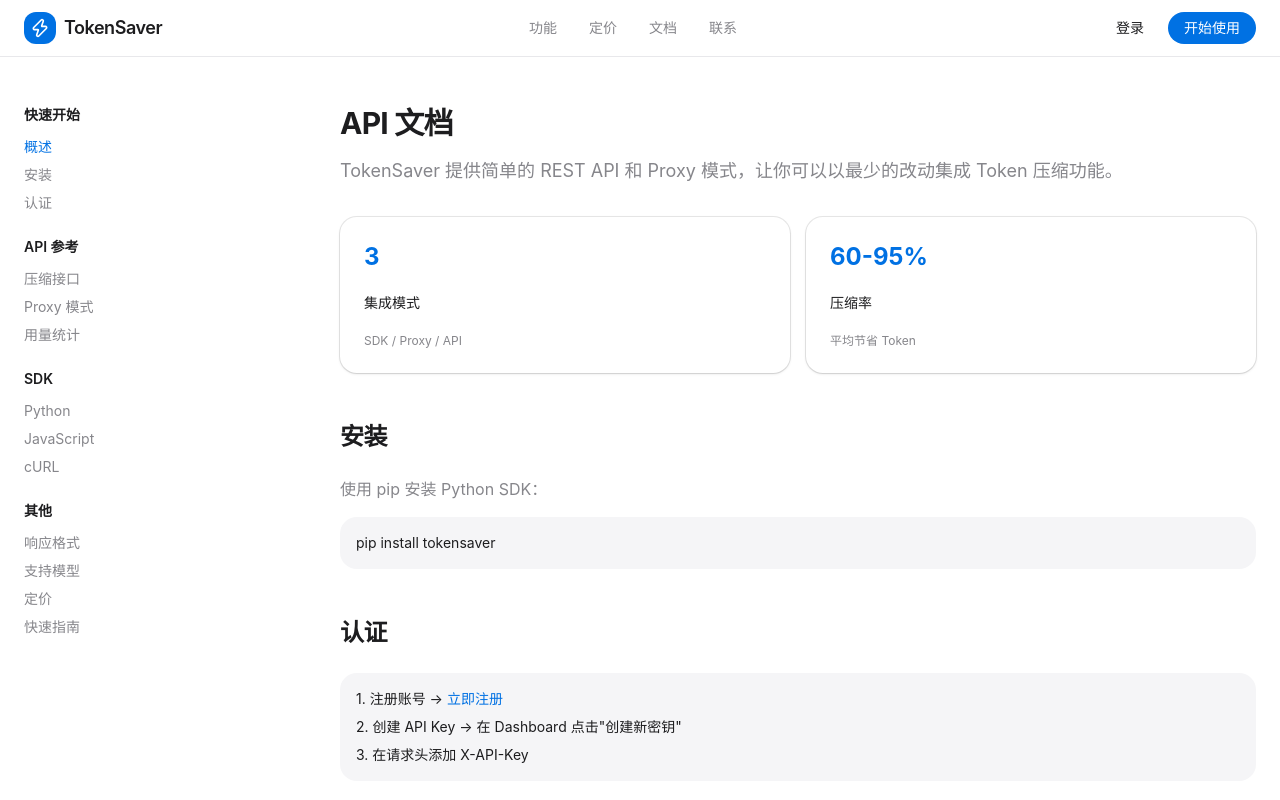
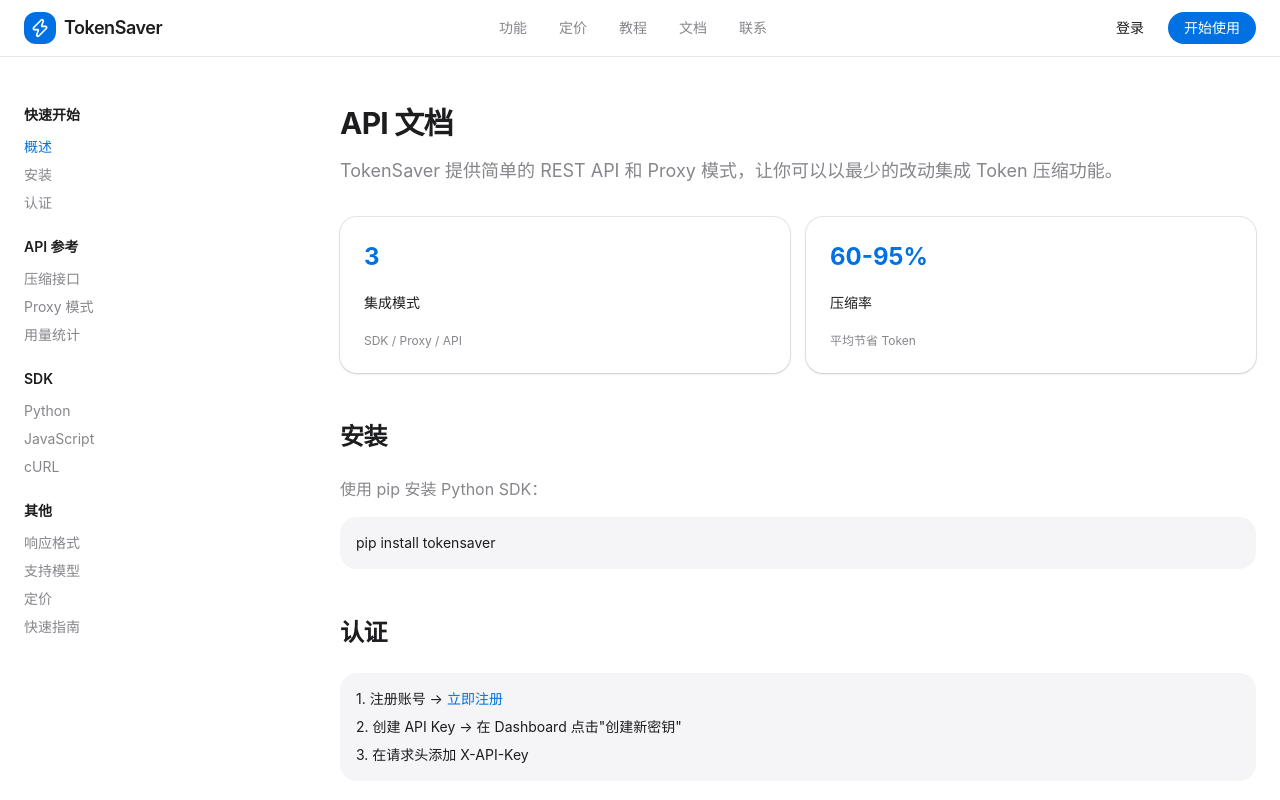
Before and after one commit to luckyhao0630/tokensave, a Next.js app in the folder frontend/: page /docs in a window 1280 px wide. Shown: the top 800 px of the page. Built offline with nearby package versions, Linux system fonts and the light colour scheme.

Commit message:
feat: add guide link to navbar

```diff
--- a/frontend/src/components/navbar.tsx
+++ b/frontend/src/components/navbar.tsx
@@ -27,6 +27,7 @@
         <div className="hidden md:flex items-center gap-8 text-sm font-medium text-muted-foreground">
           <a href="/#features" className="hover:text-foreground transition-colors">功能</a>
           <a href="/#pricing" className="hover:text-foreground transition-colors">定价</a>
+          <Link href="/guide" className="hover:text-foreground transition-colors">教程</Link>
           <Link href="/docs" className="hover:text-foreground transition-colors">文档</Link>
           <Link href="/contact" className="hover:text-foreground transition-colors">联系</Link>
         </div>
```
